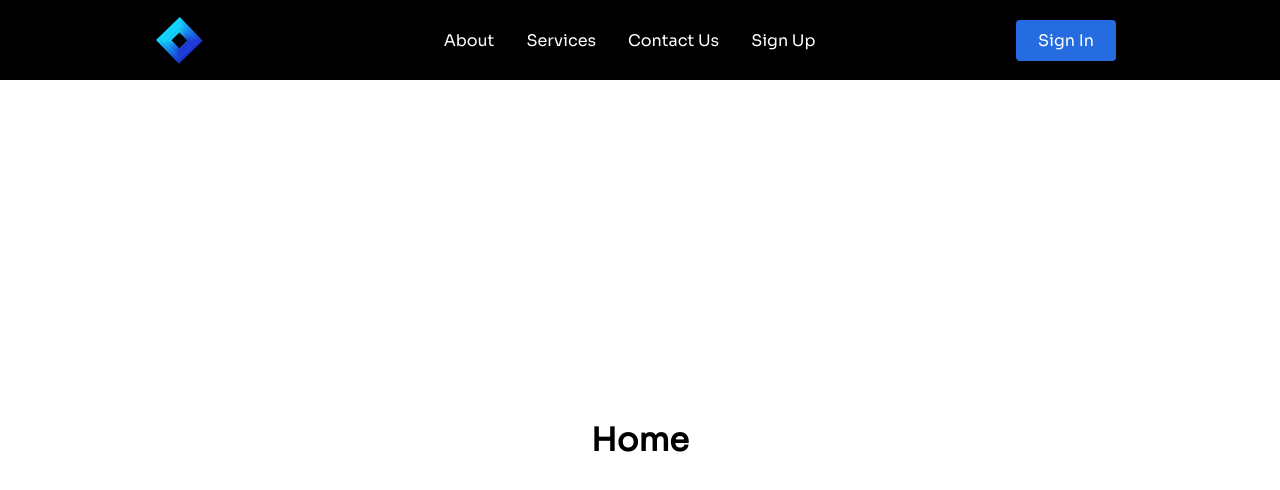
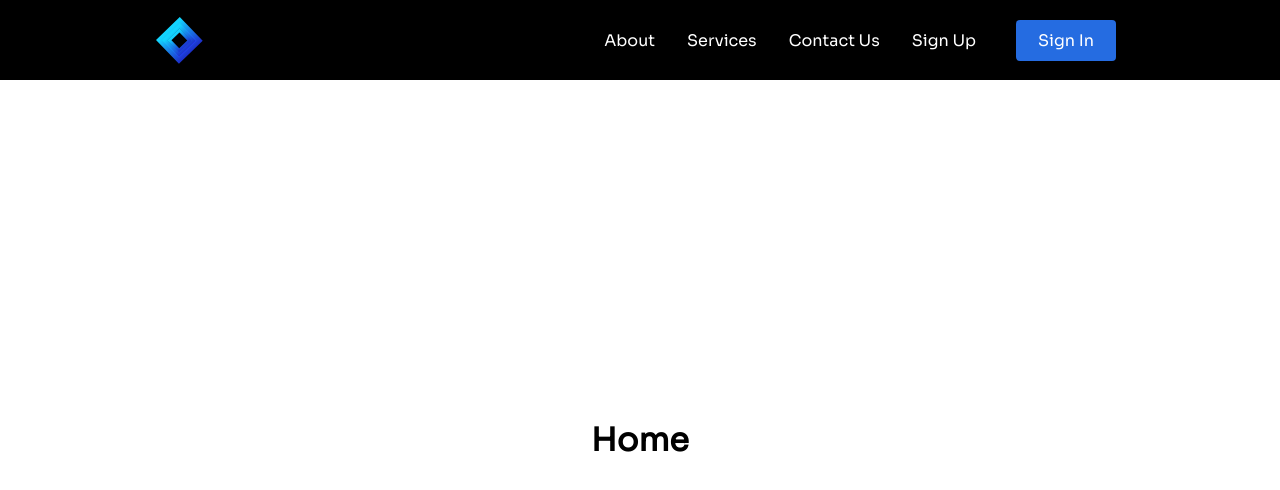
Before and after one commit to samseen/react-navigation-bar, a React (Create React App) app: page / in a window 1280 px wide. Shown: the top 490 px of the page. Built offline with nearby package versions, Linux system fonts and the light colour scheme.

Commit message:
Displayed the second navbar.

```diff
--- a/src/components/Navbar/NavbarElements.js
+++ b/src/components/Navbar/NavbarElements.js
@@ -43,7 +43,9 @@ export const Bars = styled(FaBars)`
 export const NavMenu = styled.div`
  display: flex;
  align-items: center;
- margin-right: -24px;
+ //margin-right: -24px; //Uncomment for navbar 1
+
+ margin-right:24px; //Comment for navbar 1
 
  @media screen and (max-width: 768px) {
      display: none;
@@ -71,6 +73,8 @@ export const NavBtnLink = styled(Link)`
  transition: all 0.2s ease-in-out;
  text-decoration: none;
 
+ margin-left: 24px; //Uncomment for Navbar 1
+
  &:hover {
     transition: all 0.2s ease-in-out;
     background: #fff;
--- a/src/components/Navbar/index.js
+++ b/src/components/Navbar/index.js
@@ -22,10 +22,11 @@ const Navbar = () => {
                     <NavLink to="/sign-up" activeStyle>
                         Sign Up
                     </NavLink>
+                    <NavBtnLink to='signin'>Sign In</NavBtnLink>
                 </NavMenu>
-                <NavBtn>
+                {/* <NavBtn>
                     <NavBtnLink to='signin'>Sign In</NavBtnLink>
-                </NavBtn>
+                </NavBtn> */} {/*Uncomment for Navbar 1*/}
             </Nav>
         </>
     )
```
